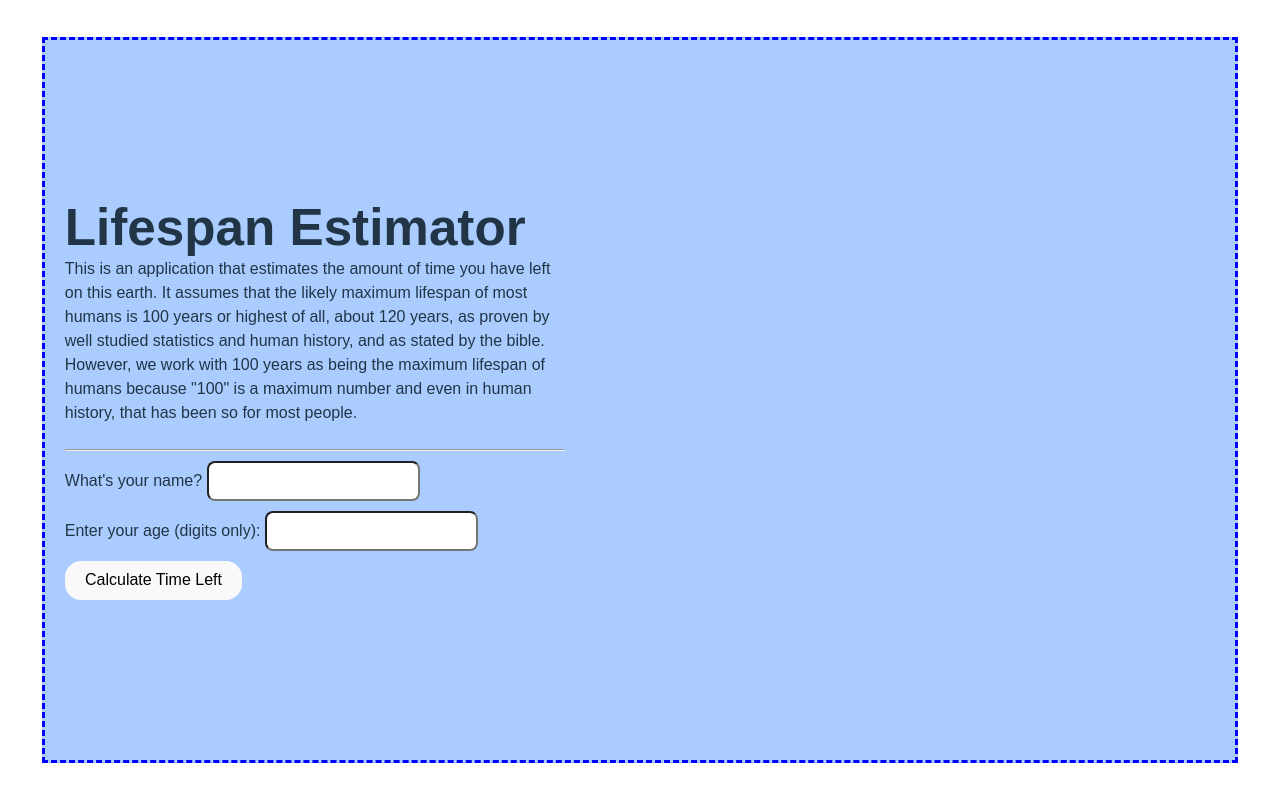
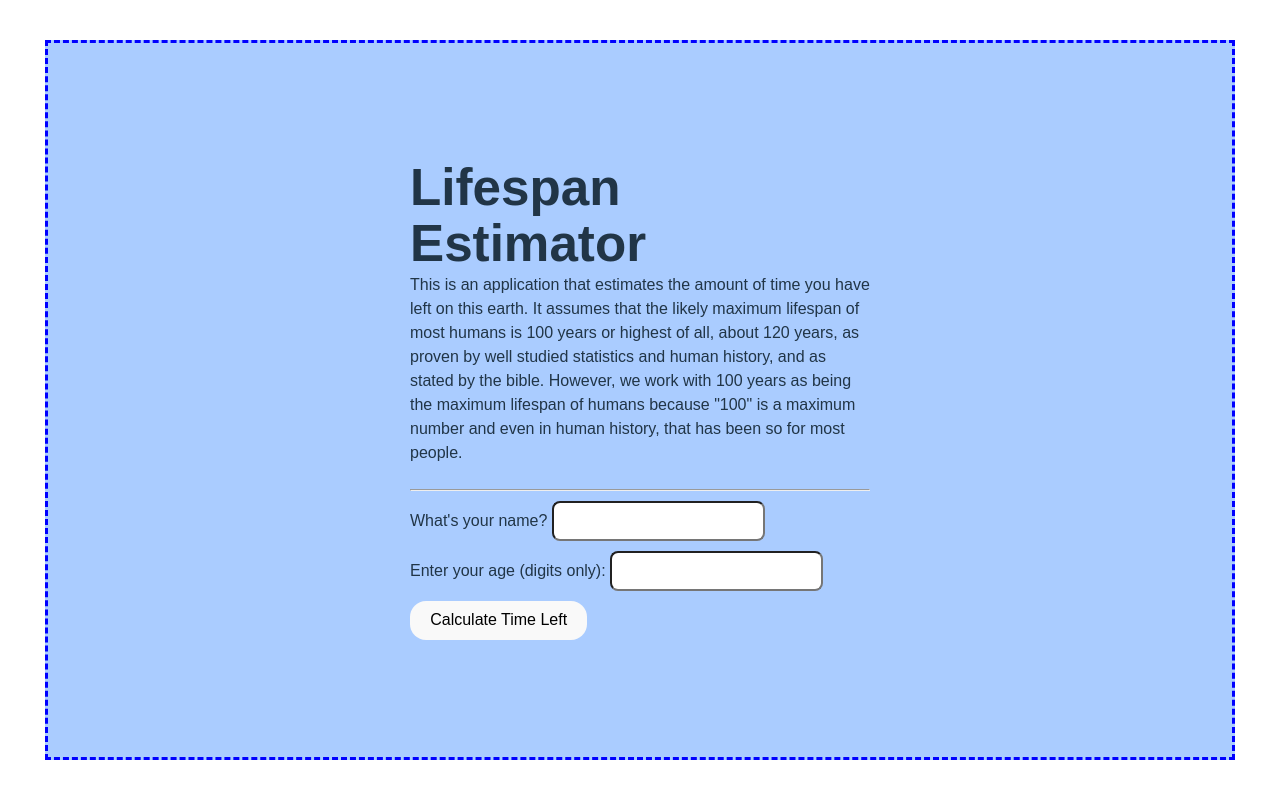
Before and after one commit to royalpriniel/lifespan_estimator, a React (Vite) app: page / in a window 1280 px wide. Built offline with nearby package versions, Linux system fonts and the light colour scheme.

Commit message:
Update index.css

```diff
--- a/src/index.css
+++ b/src/index.css
@@ -15,6 +15,7 @@
 *{
   margin:0;
   padding:0;
+ box-sizing: border-box;
 }
 a {
   font-weight: 500;
@@ -28,15 +29,17 @@ body{
   min-width: 100vw;
   min-height: 100vh;
   display: flex;
+  flex-direction: column;
   align-items: center;
-  justify-items: center;
+  justify-content: center;
 }
 #root{
 
   display: flex;
+  flex-direction: column;
   align-items: center;
-  justify-items: center;
-  border-sizing: border-box;
+  justify-content: center;
+  box-sizing: border-box;
   border: dashed blue 0.2rem;
   border-radius:0;
   width: 93%;
```
